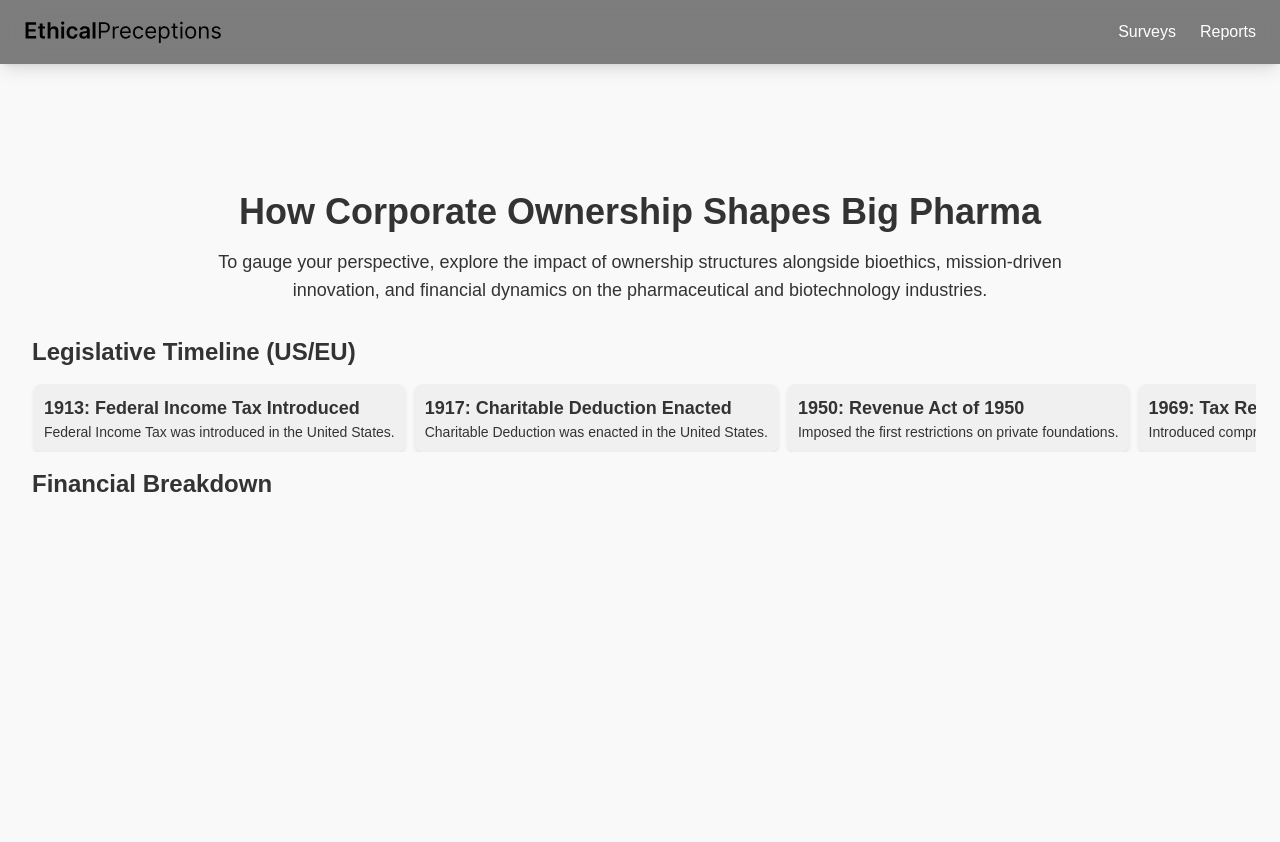
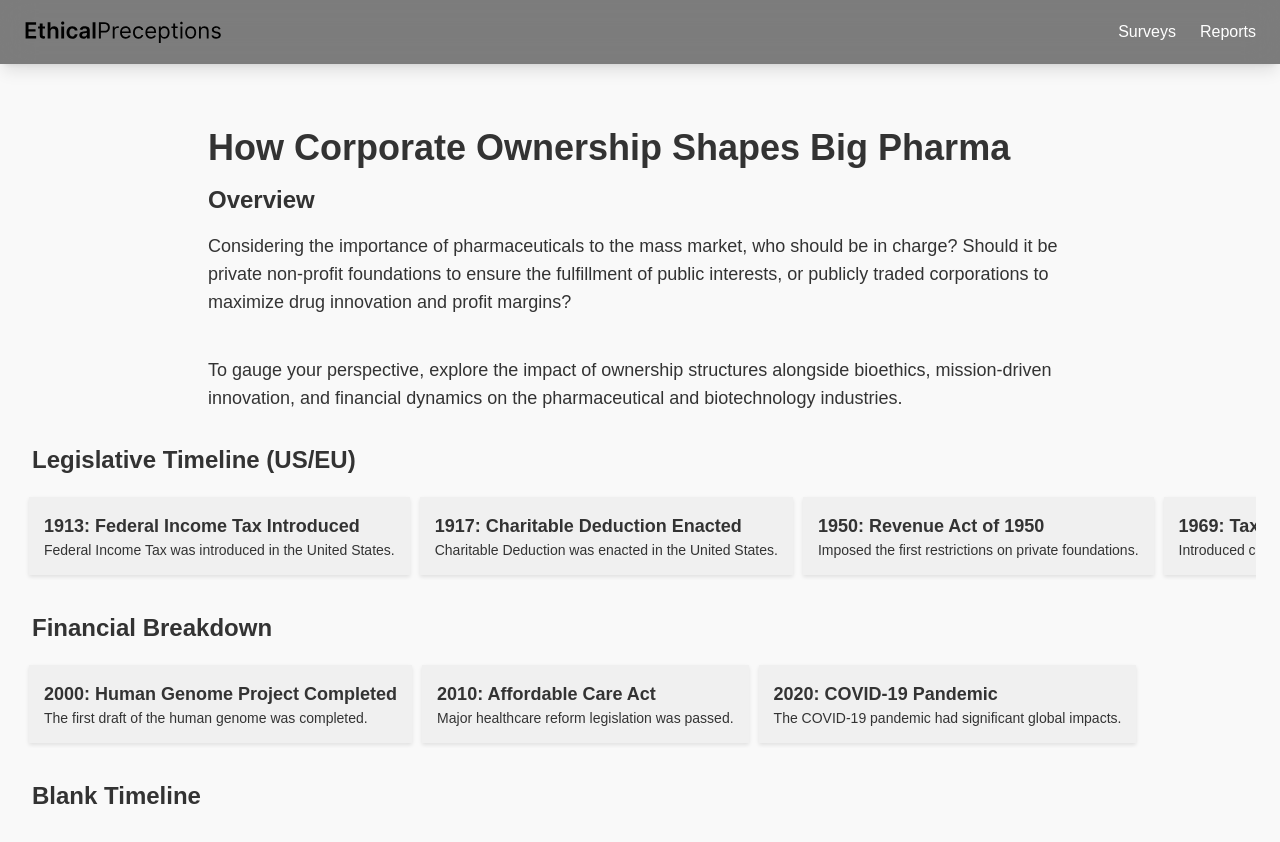
Before and after one commit to tkpepper15/applied-ethics, a Next.js app: page /how_corporate_ownership_shapes_big_pharma in a window 1280 px wide. Shown: the top 842 px of the page. Built offline with nearby package versions, Linux system fonts and the light colour scheme.

Commit message:
Commit message

```diff
--- a/app/global.css
+++ b/app/global.css
@@ -39,7 +39,7 @@ body {
   justify-content: start;
   align-items: start;
   min-height: 100vh;
-  padding: 10% 1rem; /* Adjust padding for better centering and spacing */
+  padding: 5% 1rem; /* Adjust padding for better centering and spacing */
 }
 
 /* Typography */
@@ -55,7 +55,7 @@ body {
 }
 
 .text-center {
-  text-align: center;
+  text-align: start;
 }
 
 /* Buttons and Links */
@@ -107,15 +107,15 @@ body {
   flex-wrap: nowrap;
   maxwidth: 100%;
   text-wrap: wrap;
-  padding: 0 10px;
+  padding: 5px;
 }
 
 .timeline-item {
   flex: 0 0 auto;
-  padding: 10px;
+  padding: 15px;
   background-color: #f0f0f0; /* Light background for timeline items */
   margin-right: 10px;
-  border-radius: 8px;
+  border-radius: 0px;
   box-shadow: 0 2px 4px rgba(0, 0, 0, 0.1);
 }
 
@@ -126,7 +126,7 @@ body {
 /* Responsive Adjustments */
 @media (max-width: 768px) {
   .container {
-    max-width: 90%; /* Adjust container width for smaller screens */
+    max-width: 100%; /* Adjust container width for smaller screens */
     padding: 0 0.5rem; /* Example adjustment for smaller screens */
   }
 
@@ -137,7 +137,7 @@ body {
 
   .home-container {
     padding-top: 15%; /* Example adjustment for smaller screens */
-    padding: 10% 0.5rem; /* Example adjustment for smaller screens */
+    padding: 5% 0.5rem; /* Example adjustment for smaller screens */
   }
 
   .text {
--- a/app/how_corporate_ownership_shapes_big_pharma/page.tsx
+++ b/app/how_corporate_ownership_shapes_big_pharma/page.tsx
@@ -4,7 +4,7 @@ import Navbar from '../navbar'; // Ensure the path is correct
 import TimelineItem, { TimelineItemProps } from '../timeline'; // Ensure the path is correct
 import 'app/global.css'; // Ensure the path is correct
 
-const items: TimelineItemProps[] = [
+const legalItems: TimelineItemProps[] = [
   { id: 1, title: '1913: Federal Income Tax Introduced', content: 'Federal Income Tax was introduced in the United States.' },
   { id: 2, title: '1917: Charitable Deduction Enacted', content: 'Charitable Deduction was enacted in the United States.' },
   { id: 3, title: '1950: Revenue Act of 1950', content: 'Imposed the first restrictions on private foundations.' },
@@ -16,26 +16,49 @@ const items: TimelineItemProps[] = [
   { id: 9, title: '2017: Tax Cuts and Jobs Act', content: 'Made changes affecting charitable organizations.' },
 ];
 
+const finItems: TimelineItemProps[] = [
+  { id: 1, title: '2000: Human Genome Project Completed', content: 'The first draft of the human genome was completed.' },
+  { id: 2, title: '2010: Affordable Care Act', content: 'Major healthcare reform legislation was passed.' },
+  { id: 3, title: '2020: COVID-19 Pandemic', content: 'The COVID-19 pandemic had significant global impacts.' },
+];
+
 const Home: React.FC = () => {
   return (
     <div className="home-container">
       <Navbar />
       <main className="home-content">
         <section className="text-center max-w-4xl mx-auto mb-8">
-          <h1 className="mb-4 text-4xl font-bold">How Corporate Ownership Shapes Big Pharma</h1>
-          <p className="text-lg">
-            To gauge your perspective, explore the impact of ownership structures alongside bioethics, mission-driven innovation, and financial dynamics on the pharmaceutical and biotechnology industries.
+          <h1 className="mb-4 text-4xl font-bold ml-4">How Corporate Ownership Shapes Big Pharma</h1>
+          <h1 className="ml-4 mb-4 text-2xl font-bold">Overview</h1>
+          <p className="text-lg ml-4 mb-4">
+          Considering the importance of pharmaceuticals to the mass market, who should be in charge? Should it be private non-profit foundations to ensure the fulfillment of public interests, or publicly traded corporations to maximize drug innovation and profit margins?
+          </p>
+          <br></br>
+          <p className='text-lg ml-4 mb-4'>To gauge your perspective, explore the impact of ownership structures alongside bioethics, mission-driven innovation, and financial dynamics on the pharmaceutical and biotechnology industries.
           </p>
         </section>
         <h1 className="ml-4 mb-4 text-2xl font-bold">Legislative Timeline (US/EU)</h1>
         <div className="timeline-container">
           <div id="timeline" className="timeline flex">
-            {items.map(item => (
+            {legalItems.map(item => (
               <TimelineItem key={item.id} id={item.id} title={item.title} content={item.content} />
             ))}
           </div>
         </div>
-        <h1 className="ml-4 mt-4 mb-4 text-2xl font-bold">Financial Breakdown</h1>
+        <h1 className="ml-4 mt-8 mb-4 text-2xl font-bold">Financial Breakdown</h1>
+        <div className="timeline-container">
+          <div id="timeline" className="timeline flex">
+            {finItems.map(item => (
+              <TimelineItem key={item.id} id={item.id} title={item.title} content={item.content} />
+            ))}
+          </div>
+        </div>
+        <h1 className="ml-4 mt-8 mb-4 text-2xl font-bold">Blank Timeline</h1>
+        <div className="timeline-container">
+          <div id="timeline" className="timeline flex">
+            {/* Add items for the blank timeline if needed */}
+          </div>
+        </div>
       </main>
     </div>
   );
--- a/app/timeline.tsx
+++ b/app/timeline.tsx
@@ -25,9 +25,6 @@ const TimelineItem: React.FC<TimelineItemProps> = ({ id, title, content }) => {
   return (
     <div
       className={`timeline-item ${isHovered ? 'bg-gray-200' : 'bg-gray-100'} p-4 rounded-lg shadow-md cursor-pointer`}
-      onMouseEnter={handleMouseEnter}
-      onMouseLeave={handleMouseLeave}
-      onClick={handleClick}
     >
       <div className="timeline-content">
         <h2 className="text-lg font-semibold">{title}</h2>
```
